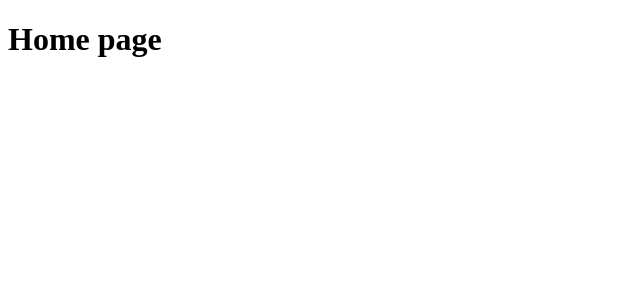
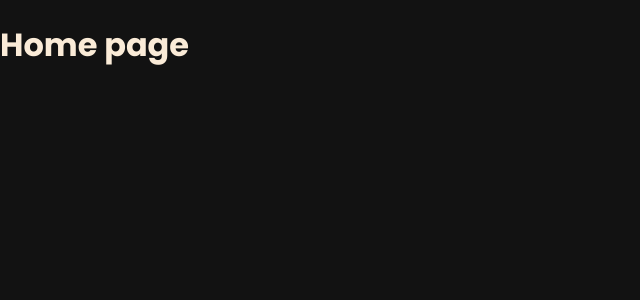
Before and after one commit to Avanoria-Databasteknik-Miguel/frontend, a React (Vite) app: page / in a window 1280 px wide. Shown: the top 300 px of the page, without its empty margins (0-640 px from the left). Built offline with nearby package versions, Linux system fonts and the light colour scheme.

Commit message:
Imported Main.css-file in main.tsx

```diff
--- a/src/Main.css
+++ b/src/Main.css
@@ -12,5 +12,6 @@ body {
     font-weight: 400;
     font-style: normal;
     font-size: 16px;
-    color: #151f36
+    color-scheme: dark;
+    color: antiquewhite;
 }
--- a/src/main.tsx
+++ b/src/main.tsx
@@ -2,6 +2,7 @@ import { StrictMode } from 'react'
 import { createRoot } from 'react-dom/client'
 import { RouterProvider } from 'react-router-dom'
 import { router } from './router'
+import "./Main.css"
 
 createRoot(document.getElementById('root')!).render(
   <StrictMode>
```
